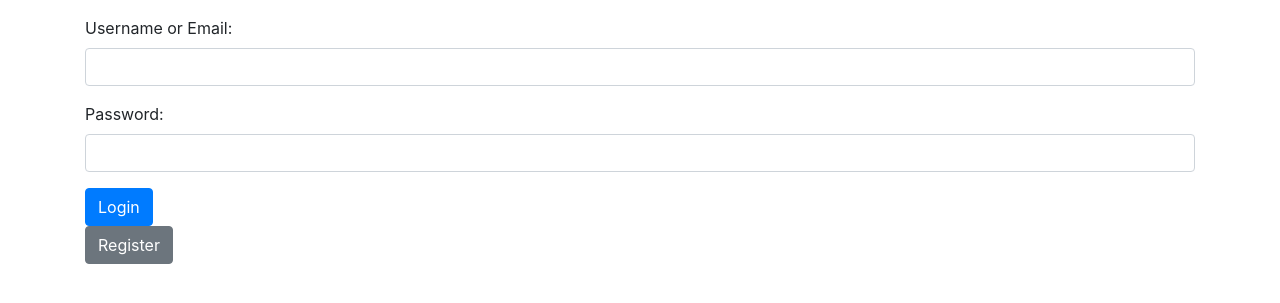
After one commit to Jacob1Carter/SMRjiuJitsu, a Flask app: page /login in a window 1280 px wide. The commit adds this page. Shown: the top 303 px of the page. Run offline with Flask 3, Linux system fonts and the light colour scheme; some libraries are stand-ins or nearby versions.

Commit message:
started register

```diff
--- a/main.py
+++ b/main.py
@@ -1,9 +1,13 @@
-from flask import Flask, render_template
+from flask import Flask, render_template, request
 from flask_session import Session
+import requests
+import json
 
 API_BASEURL = "http://127.0.0.1:5000/"
-API_KEY = "abc"
-
+HEADERS = {
+    'x-api-key': "99PHmE43N3D64vFU82458rAf3i6Ud243",
+    'Content-Type': 'application/json'
+}
 app = Flask(__name__)
 
 
@@ -12,5 +16,64 @@ def index():
     return render_template("main/index.html", title="Home")
 
 
+@app.route("/login")
+def login():
+    return render_template("main/login-register.html", title=" SMRJJ Login", page="login")
+
+
+@app.route("/register", methods=["GET", "POST"])
+def register():
+    if request.method == "POST":
+        username = request.form["username"]
+        email = request.form["email"]
+        password = request.form["password"]
+
+        request_data = {
+            "username": username,
+            "email": email,
+        }
+
+        try:
+            response = requests.post(f"{API_BASEURL}/get/jiujitsu-user-exists", headers=HEADERS, json=request_data)
+            try:
+                response.json()
+            except requests.exceptions.JSONDecodeError as e:
+                return "API response error. Please try again later.<br><br>" + str(response) + "<br><br>" + str(e)
+            if response.json()["result"] == "failed":
+                if response.json()["error"] == "Unauthorized":
+                    return "Unauthorized. Please try again later.<br><br>" + str(response.json())
+                else:
+                    return "API error. Please try again later.<br><br>" + str(response.json())
+        except requests.exceptions.ConnectionError as e:
+            return "API inaccessible. Please try again later.<br><br>" + str(e)
+
+        if response.json()["data"] == 1:
+            return "User already exists. Please try again with a different username."
+        else:
+            request_data = {
+                "username": username,
+                "email": email,
+                "password": password
+            }
+
+            try:
+                response = requests.post(f"{API_BASEURL}/post/new-jiujitsu-user", headers=HEADERS, json=request_data)
+                try:
+                    response.json()
+                except requests.exceptions.JSONDecodeError as e:
+                    return "API response error. Please try again later.<br><br>" + str(response) + "<br><br>" + str(e)
+                if response.json()["result"] == "failed":
+                    if response.json()["error"] == "Unauthorized":
+                        return "Unauthorized. Please try again later.<br><br>" + str(response.json())
+                    else:
+                        return "API error. Please try again later.<br><br>" + str(response.json())
+            except requests.exceptions.ConnectionError as e:
+                return "API inaccessible. Please try again later.<br><br>" + str(e)
+            else:
+                return "User registered successfully. Please login to continue."
+
+    return render_template("main/login-register.html", title=" SMRJJ Register", page="register")
+
+
 if __name__ == "__main__":
     app.run(host='127.0.0.1', port=5022)
--- a/templates/main/index.html
+++ b/templates/main/index.html
@@ -9,6 +9,11 @@
 
         <div class="container main-content">
 
+            <a href="http://127.0.0.1:5001/jiujitsu/new-technique" class="btn btn-primary">New technique</a>
+
+            <a href="/login">Login</a>
+            <a href="/register">Register</a>
+
         </div>
 
         {% include "base/footer.html" %}
--- /dev/null
+++ b/templates/main/login-register.html
@@ -0,0 +1,51 @@
+<!-- main/login-register.html -->
+<!DOCTYPE html>
+<html lang="en-gb">
+
+    {% include "base/header.html" %}
+
+    <body>
+        {% include "base/navbar.html" %}
+
+        <div class="container main-content">
+
+            <form method="POST" action="/{{ page }}" id="login-register-form">
+                {% if page == "register" %}
+                <div class="form-group">
+                    <label for="username">Username:</label>
+                    <input type="text" name="username" id="username" class="form-control" required>
+                </div>
+
+                <div class="form-group">
+                    <label for="email">Email:</label>
+                    <input type="email" name="email" id="email" class="form-control" pattern="^[a-zA-Z0-9._%+-]+@[a-zA-Z0-9.-]+\.[a-zA-Z]{2,}$" required>
+                </div>
+                {% else %}
+                <div class="form-group">
+                    <label for="username-email">Username or Email:</label>
+                    <input type="text" name="username-email" id="username-email" class="form-control" required>
+                </div>
+                {% endif %}
+
+                <div class="form-group">
+                    <label for="password">Password:</label>
+                    <input type="password" name="password" id="password" class="form-control" required>
+                </div>
+
+                <button type="submit" class="btn btn-primary">
+                    {% if page == "login" %}Login{% else %}Register{% endif %}
+                </button>
+            </form>
+
+            <a href="/{% if page == "login" %}register{% else %}login{% endif %}" class="btn btn-secondary">
+                {% if page == "login" %}Register{% else %}Login{% endif %}
+            </a>
+
+        </div>
+
+        {% include "base/footer.html" %}
+    </body>
+
+</html>
+
+<!-- /main/login-register.html -->
```
Also changed, not shown: temp.txt (added, +35 -0 lines).
